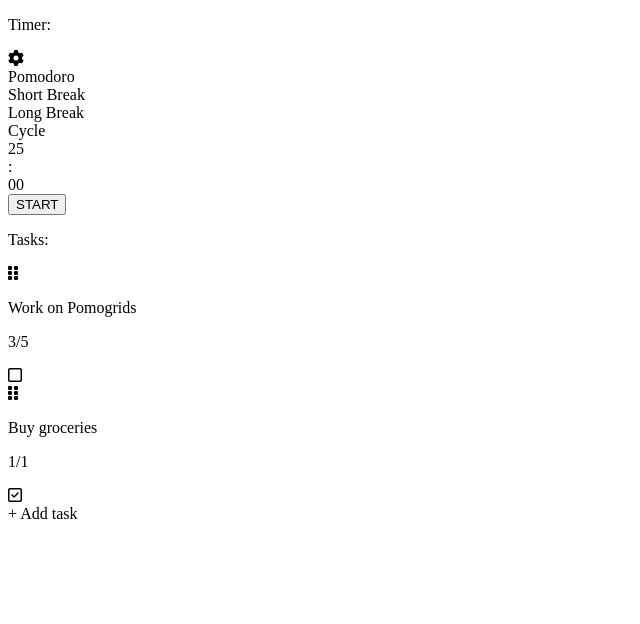
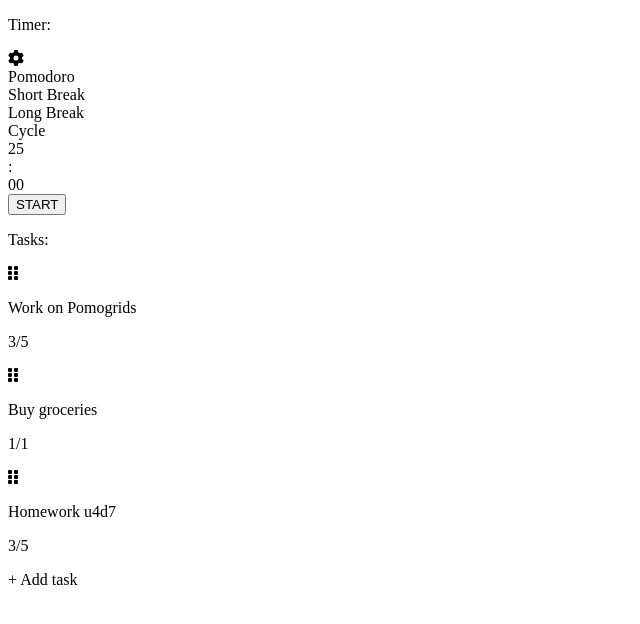
Before and after one commit to awhuiyun/pomogrids-prod, a Next.js app: page / in a window 1280 px wide. Shown: the top 624 px of the page, without its empty margins (0-640 px from the left). Built offline with nearby package versions, Linux system fonts and the light colour scheme.

Commit message:
Linked timer to task: Completed count increments by 1 for selected task

```diff
--- a/src/components/TaskItem.tsx
+++ b/src/components/TaskItem.tsx
@@ -12,9 +12,15 @@ export default function TaskItem({
   targetNumOfSessions,
   completedNumOfSessions,
   isCompleted,
+  isSelectedForTimer,
 }: ITaskItem) {
   // Global states: useTaskStore
-  const { setTaskEditMenuid, setMousePos } = useTaskStore();
+  const {
+    setTaskEditMenuid,
+    setMousePos,
+    setSelectedTaskForTimer,
+    unselectAllTasksForTimer,
+  } = useTaskStore();
 
   // Local states
   const [mousePosLocal, setMousePosLocal] = useState({ x: 0, y: 0 });
@@ -36,8 +42,18 @@ export default function TaskItem({
     setMousePos(mousePosLocal.x, mousePosLocal.y);
   }
 
+  // Function to handle click on task to select it for session
+  function handleTaskClick() {
+    unselectAllTasksForTimer();
+    setSelectedTaskForTimer(uniqueId);
+  }
+
   return (
-    <div className="text-slate-900 p-1 flex space-x-2 hover:bg-slate-50 place-items-center cursor-pointer">
+    <div
+      className={`text-slate-900 p-1 flex space-x-2  place-items-center cursor-pointer rounded ${
+        isSelectedForTimer ? " bg-slate-200" : "hover:bg-slate-50"
+      }`}
+    >
       {/* Grip Icon */}
       <FontAwesomeIcon
         icon={faGripVertical}
@@ -46,21 +62,35 @@ export default function TaskItem({
       />
 
       {/* Task */}
-      <p className={`flex-grow ${isCompleted && "text-slate-400"}`}>
+      <p
+        className={`flex-grow ${isCompleted && "text-slate-400"}`}
+        onClick={handleTaskClick}
+      >
         {taskName}
       </p>
 
       {/* Pomodoro session counter */}
-      <p className="text-slate-400">
+      <p
+        className={isCompleted ? "text-slate-400" : "text-slate-900"}
+        onClick={handleTaskClick}
+      >
         {completedNumOfSessions}/{targetNumOfSessions}
       </p>
 
       {/* Checkbox Icon */}
-      {isCompleted ? (
-        <FontAwesomeIcon icon={faSquareCheck} className="text-slate-400" />
+      {/* {isCompleted ? (
+        <FontAwesomeIcon
+          icon={faSquareCheck}
+          className="text-emerald-400"
+          onClick={handleTaskClick}
+        />
       ) : (
-        <FontAwesomeIcon icon={faSquare} className="text-slate-400" />
-      )}
+        <FontAwesomeIcon
+          icon={faSquare}
+          className="text-slate-400"
+          onClick={handleTaskClick}
+        />
+      )} */}
     </div>
   );
 }
--- a/src/components/Timer.tsx
+++ b/src/components/Timer.tsx
@@ -1,6 +1,7 @@
 import { useEffect, useState } from "react";
 import useTimerStore from "@/stores/timer";
 import useSettingStore from "@/stores/settings";
+import useTaskStore from "@/stores/tasks";
 import BaseButton from "./BaseButton";
 
 export default function Timer() {
@@ -43,6 +44,11 @@ export default function Timer() {
   } = useTimerStore();
 
   // Global states: useTaskStore
+  const {
+    unselectAllTasksForTimer,
+    taskSelectedForTimer,
+    addSessionCountToTaskAndCheckCompletion,
+  } = useTaskStore();
 
   // Local states
   const [endTime, setEndTime] = useState(0);
@@ -91,12 +97,12 @@ export default function Timer() {
         // Scenario 1: timerOption = pomodoro/shortBreak/longBreak
         setCycleOnFalse();
         setSessionOnFalse();
-        // unselectAllTasksForTimer();
+        unselectAllTasksForTimer();
 
         if (timerOption === "pomodoro") {
           setTimerMinutes(pomodoroTimerMinutes);
           setRemainingDurationInMilliseconds(pomodoroTimerMinutes * 1000 * 60);
-          //   addSessionCountToTaskAndCheckCompletion(taskSelectedForTimer);
+          addSessionCountToTaskAndCheckCompletion(taskSelectedForTimer);
         } else if (timerOption === "shortBreak") {
           setTimerMinutes(shortBreakTimerMinutes);
           setRemainingDurationInMilliseconds(
@@ -112,7 +118,7 @@ export default function Timer() {
           // Reset variables
           setCycleOnFalse();
           setSessionOnFalse();
-          //   unselectAllTasksForTimer();
+          unselectAllTasksForTimer();
 
           // Reset display timer
           setTimerMinutes(pomodoroTimerMinutes);
@@ -134,7 +140,7 @@ export default function Timer() {
           pomodoroCountInCycle < numberOfPomodoroSessionsInCycle
         ) {
           // Add increment to completed count
-          //   addSessionCountToTaskAndCheckCompletion(taskSelectedForTimer);
+          addSessionCountToTaskAndCheckCompletion(taskSelectedForTimer);
 
           // Update display timer
           setTimerMinutes(shortBreakTimerMinutes);
@@ -149,7 +155,7 @@ export default function Timer() {
           pomodoroCountInCycle === numberOfPomodoroSessionsInCycle
         ) {
           // Add increment to completed count
-          //   addSessionCountToTaskAndCheckCompletion(taskSelectedForTimer);
+          addSessionCountToTaskAndCheckCompletion(taskSelectedForTimer);
 
           // Update display timer
           setTimerMinutes(longBreakTimerMinutes);
@@ -161,7 +167,7 @@ export default function Timer() {
       }
     }
   }
-
+  console.log(timerOption);
   // Functions that toggles the timer options
   function handleToggleToPomodoroTimerClick() {
     setTimerOption("pomodoro");
@@ -197,13 +203,13 @@ export default function Timer() {
   // Function that handles start button
   function handleStartClick() {
     // Check that user has selected a task if starting "pomodoro" or "cycle"
-    // if (
-    //   (timerOption === "pomodoro" || timerOption === "cycle") &&
-    //   taskSelectedForTimer === ""
-    // ) {
-    //   alert("Pls select a task to work on!");
-    //   return "";
-    // }
+    if (
+      (timerOption === "pomodoro" || timerOption === "cycle") &&
+      taskSelectedForTimer === ""
+    ) {
+      alert("Pls select a task to work on!");
+      return "";
+    }
 
     // Update isCycleOn = True when user starts a cycle
     if (timerOption === "cycle") {
@@ -242,7 +248,7 @@ export default function Timer() {
     setCycleOnFalse();
     setEndTime(0);
     setTimerSeconds(0);
-    // unselectAllTasksForTimer();
+    unselectAllTasksForTimer();
 
     if (timerOption === "pomodoro") {
       setTimerMinutes(pomodoroTimerMinutes);
--- a/src/stores/tasks.ts
+++ b/src/stores/tasks.ts
@@ -29,7 +29,7 @@ const useTaskStore = create<IUseTaskStore>((set) => ({
       targetNumOfSessions: 5,
       completedNumOfSessions: 3,
       isCompleted: false,
-      isSelectedForTimer: false,
+      isSelectedForTimer: true,
       isSelectedForEdit: false,
     },
     {
@@ -38,6 +38,15 @@ const useTaskStore = create<IUseTaskStore>((set) => ({
       targetNumOfSessions: 1,
       completedNumOfSessions: 1,
       isCompleted: true,
+      isSelectedForTimer: false,
+      isSelectedForEdit: false,
+    },
+    {
+      uniqueId: "3",
+      taskName: "Homework u4d7",
+      targetNumOfSessions: 5,
+      completedNumOfSessions: 3,
+      isCompleted: false,
       isSelectedForTimer: false,
       isSelectedForEdit: false,
     },
@@ -114,7 +123,7 @@ const useTaskStore = create<IUseTaskStore>((set) => ({
         ) {
           return {
             ...item,
-            numOfCompletedSessions: item.completedNumOfSessions + 1,
+            completedNumOfSessions: item.completedNumOfSessions + 1,
           };
         } else if (
           item.uniqueId === id &&
@@ -122,7 +131,7 @@ const useTaskStore = create<IUseTaskStore>((set) => ({
         ) {
           return {
             ...item,
-            numOfCompletedSessions: item.completedNumOfSessions + 1,
+            completedNumOfSessions: item.completedNumOfSessions + 1,
             isCompleted: true,
           };
         }
```
